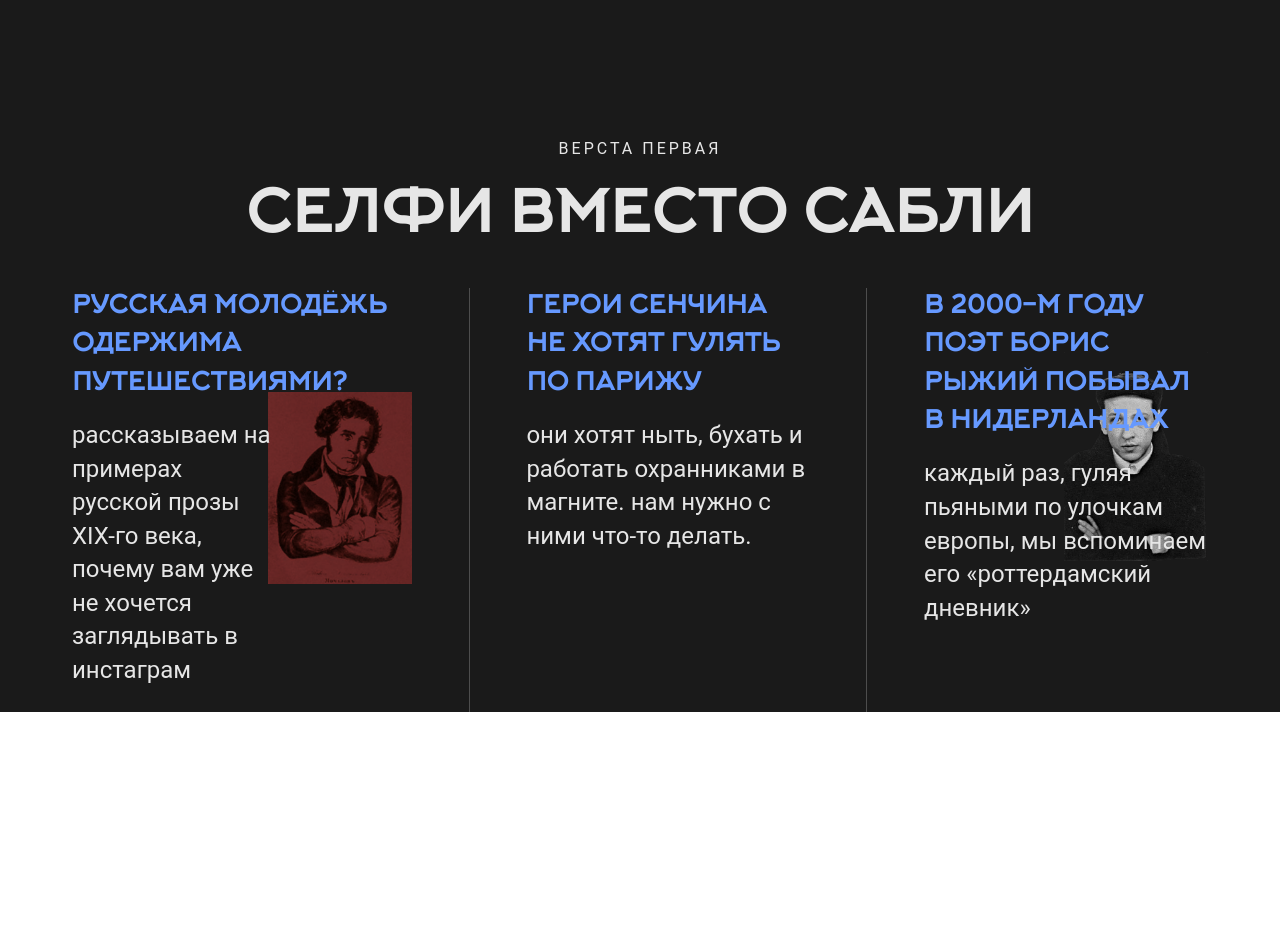
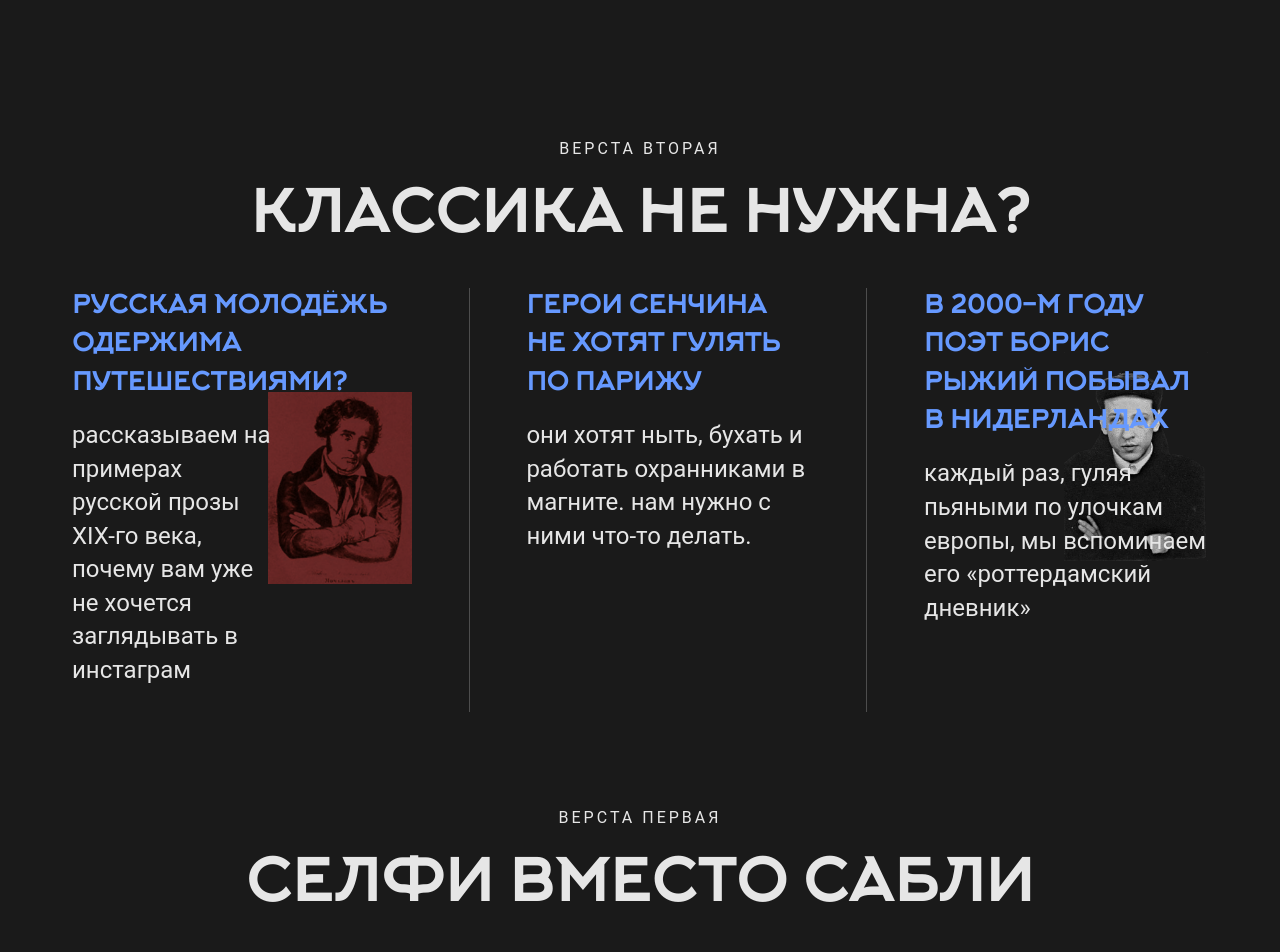
Before and after one commit to sayocean450/react-chernotrop, a React (Create React App) app: page / in a window 1280 px wide. Shown: the part 480-1432 px from the top of the page. Before the commit the page ends 1192 px from the top, so only its background shows below. Built offline with nearby package versions, Linux system fonts and the light colour scheme; no server answers; a web font is replaced by a local one.

Commit message:
Make Verst reusable

```diff
--- a/src/components/Verst/Verst.jsx
+++ b/src/components/Verst/Verst.jsx
@@ -6,7 +6,10 @@ class Verst extends Component {
   render() {
     return (
       <div className="Verst">
-        <VerstHeader />
+        <VerstHeader
+          num={this.props.num}
+          headline={this.props.headline}
+        />
         <div className='Verst__Content'>
           <div className='Verst__Col1'>{this.props.col1}</div>
           <div className='Verst__Col2'>{this.props.col2}</div>
--- a/src/components/Verst/Verst.scss
+++ b/src/components/Verst/Verst.scss
@@ -2,7 +2,7 @@
 @import '../../styles/typo';
 
 .Verst {
-  @include col100(0, column);
+  @include col100(0 0 96px 0, column);
 
   &__Content {
     @include col100(0, row, stretch, stretch);
--- a/src/components/VerstHeader/VerstHeader.jsx
+++ b/src/components/VerstHeader/VerstHeader.jsx
@@ -5,10 +5,10 @@ function VerstHeader(props) {
   return (
     <div className="VerstHeader">
       <div className='VerstHeader__Colontitle'>
-        верста первая
+        верста {props.num}
       </div>
       <div className='VerstHeader__Headline'>
-        <h2>Селфи вместо сабли</h2>
+        <h2>{props.headline}</h2>
       </div>
     </div>
   );
--- a/src/components/VerstList/VerstList.jsx
+++ b/src/components/VerstList/VerstList.jsx
@@ -10,6 +10,15 @@ class VerstList extends Component {
     return (
       <div className="VerstList">
         <Verst
+          num="вторая"
+          headline="классика не нужна?"
+          col1={<SelfieAgainstSward />}
+          col2={<SenchinParis />}
+          col3={<CarrotsRotterdam />}
+        />
+        <Verst
+          num="первая"
+          headline="селфи вместо сабли"
           col1={<SelfieAgainstSward />}
           col2={<SenchinParis />}
           col3={<CarrotsRotterdam />}
```
